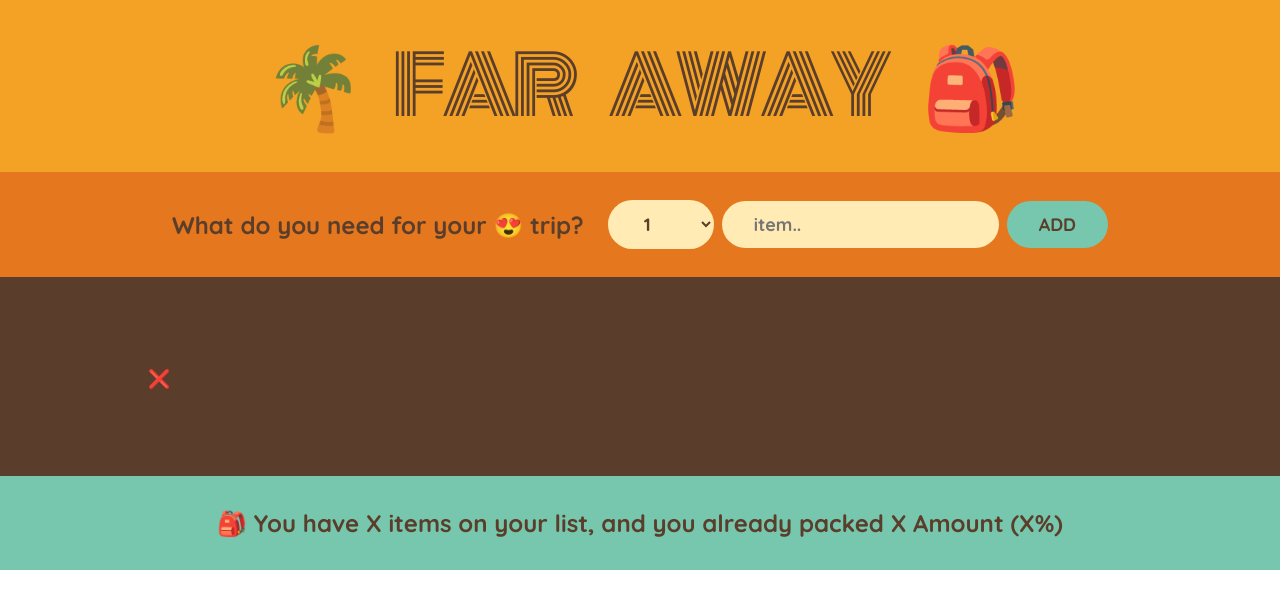
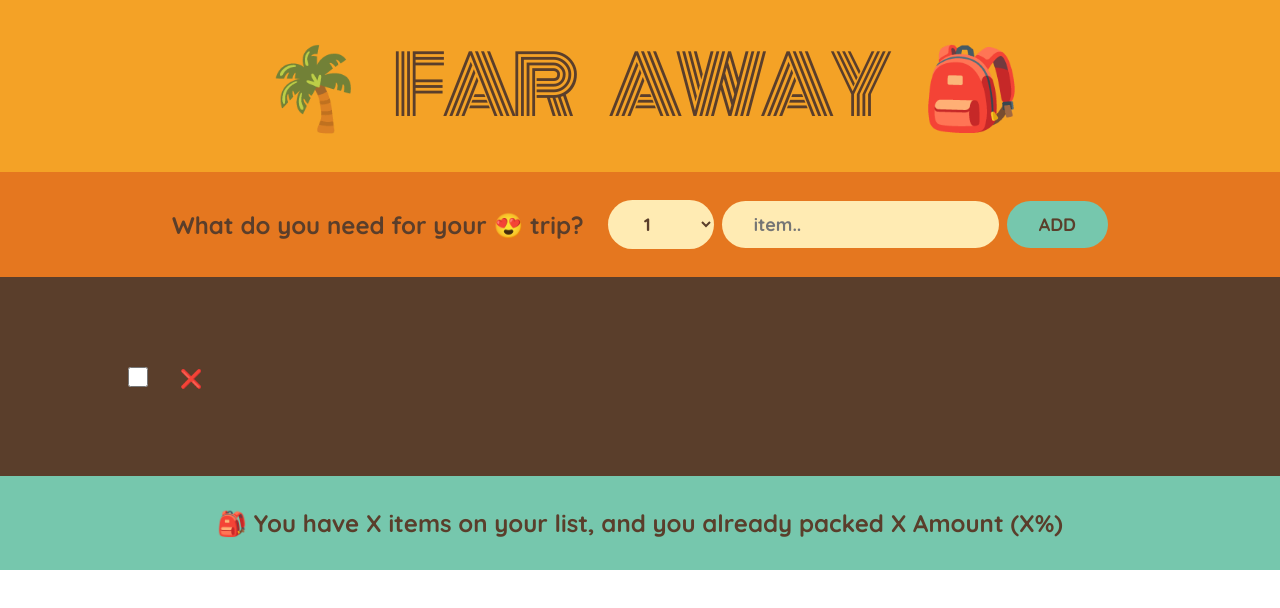
Before and after one commit to byunn90/Travel-List, a React (Create React App) app: page / in a window 1280 px wide. Shown: the top 608 px of the page. Built offline with nearby package versions, Linux system fonts and the light colour scheme.

Commit message:
toggle function for items

```diff
--- a/src/App.js
+++ b/src/App.js
@@ -17,12 +17,23 @@
     // if items.id is not ! equal to id Then do nothing or else if same remove it
     setItems((items) => items.filter((item) => item.id !== id));
   }
+  function handleToggleItem(id) {
+    setItems((items) =>
+      items.map((item) =>
+        item.id === id ? { ...item, packed: !item.packed } : item
+      )
+    );
+  }
 
   return (
     <div>
       <Logo />
       <Form onAddItems={handleAddItems} />
-      <PackingList items={items} onDeleteItem={handleDeleteItem} />
+      <PackingList
+        items={items}
+        onDeleteItem={handleDeleteItem}
+        onToggleItems={handleToggleItem}
+      />
       <Stats />
     </div>
   );
@@ -67,21 +78,31 @@
   );
 }
 
-function PackingList({ items, onDeleteItem }) {
+function PackingList({ items, onDeleteItem, onToggleItems }) {
   return (
     <div className="list">
       <ul className="list">
         {items.map((items) => (
-          <Item item={items} onDeleteItem={onDeleteItem} key={items.id} />
+          <Item
+            item={items}
+            onToggleItems={onToggleItems}
+            onDeleteItem={onDeleteItem}
+            key={items.id}
+          />
         ))}
       </ul>
     </div>
   );
 }
 
-function Item({ item, onDeleteItem }) {
+function Item({ item, onDeleteItem, onToggleItems }) {
   return (
     <li>
+      <input
+        type="checkbox"
+        value={item.packed}
+        onChange={() => onToggleItems(item.id)}
+      />
       <span style={item.packed ? { textDecoration: "line-through" } : {}}>
         {item.quantity} {item.description}
       </span>
```
